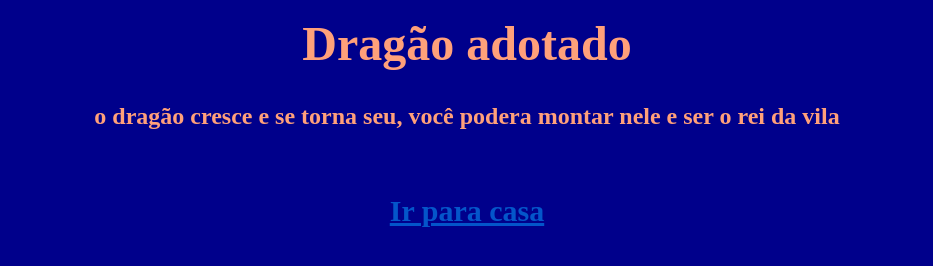
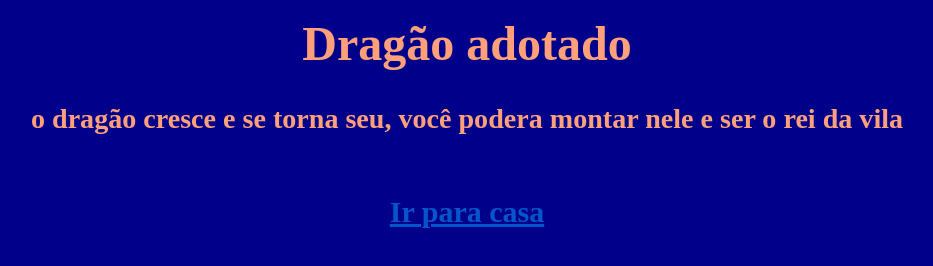
Before and after one commit to JeffreyWinchester/jogo-de-texto, a plain HTML site: page dragao adotado.html in a window 1280 px wide. Shown: the part 330-596 px from the top of the page, without its empty margins (173-1106 px from the left). Drawn offline with Linux system fonts and the light colour scheme.

Commit message:
jogo de texto

```diff
--- a/dragao adotado.html
+++ b/dragao adotado.html
@@ -11,9 +11,9 @@
     <center>
 <h1>Dragão adotado</h1>
     </center>
-    <h4>
+    <h3>
     <p>o dragão cresce e se torna seu, você podera montar nele e ser o rei da vila</p>
-    </h4>
+    </h3>
 
     <h3>
     <br><a href="FIM.html">Ir para casa</a>
```
Also changed, not shown: dragao nao adotado.html (+2 -2 lines), morreu todos.html (+2 -2 lines).
